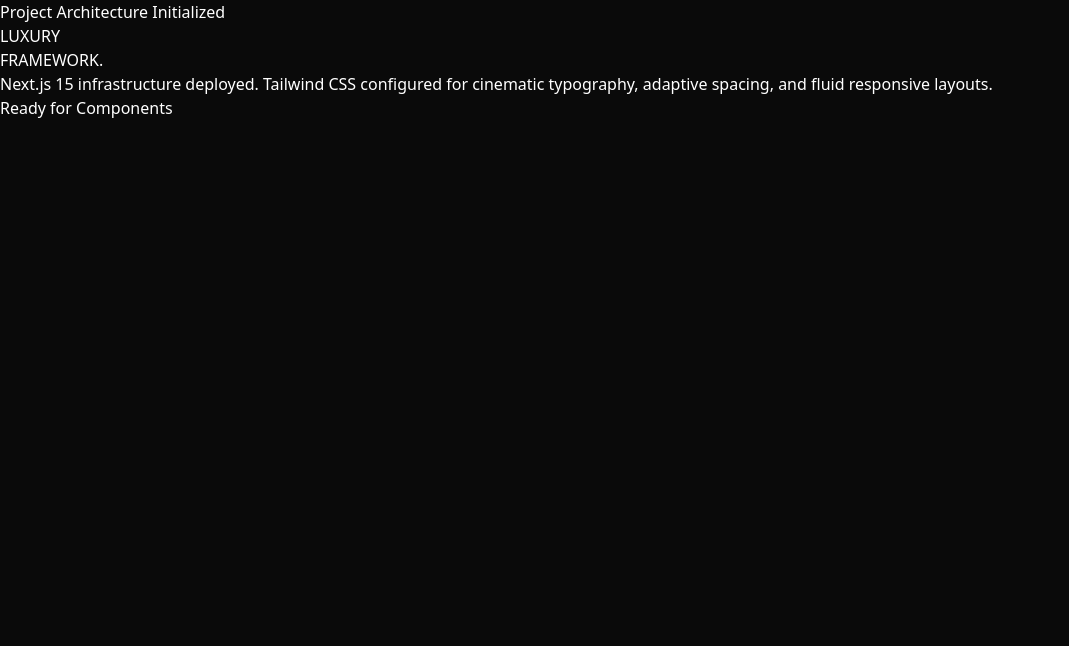
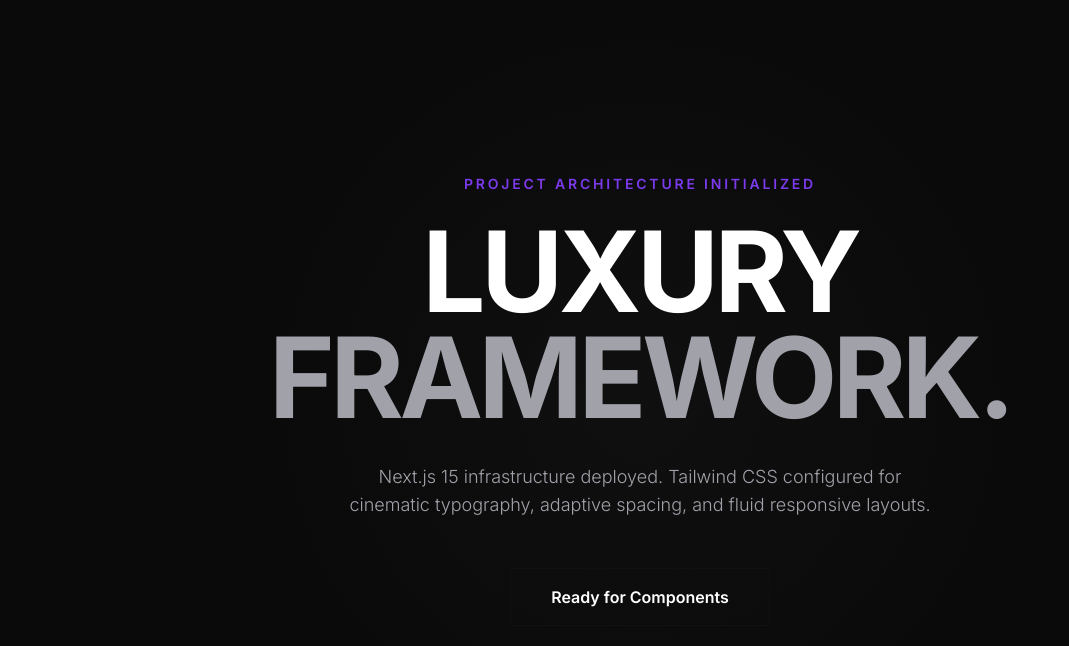
Before and after one commit to gks-prog/WenonBont93, a Next.js app: page / in a window 1280 px wide. Shown: the top 646 px of the page, without its empty margins (0-1069 px from the left). Built offline with nearby package versions, Linux system fonts and the light colour scheme.

Commit message:
Create tailwind.config.js

```diff
--- /dev/null
+++ b/tailwind.config.js
@@ -0,0 +1,33 @@
+/** @type {import('tailwindcss').Config} */
+module.exports = {
+  content: [
+    "./app/**/*.{js,ts,jsx,tsx,mdx}",
+    "./src/app/**/*.{js,ts,jsx,tsx,mdx}",
+    "./components/**/*.{js,ts,jsx,tsx,mdx}",
+    "./src/components/**/*.{js,ts,jsx,tsx,mdx}"
+  ],
+  theme: {
+    extend: {
+      colors: {
+        background: "#0a0a0a",
+        surface: "#111111",
+        accent: "#7c3aed",
+        primary: "#ffffff",
+        secondary: "#a1a1aa",
+      },
+      fontFamily: {
+        sans: ['var(--font-inter)', 'sans-serif'],
+      },
+      animation: {
+        'fade-in-up': 'fadeInUp 0.8s cubic-bezier(0.16, 1, 0.3, 1) forwards',
+      },
+      keyframes: {
+        fadeInUp: {
+          '0%': { opacity: '0', transform: 'translateY(20px)' },
+          '100%': { opacity: '1', transform: 'translateY(0)' },
+        }
+      }
+    },
+  },
+  plugins: [],
+};
```
